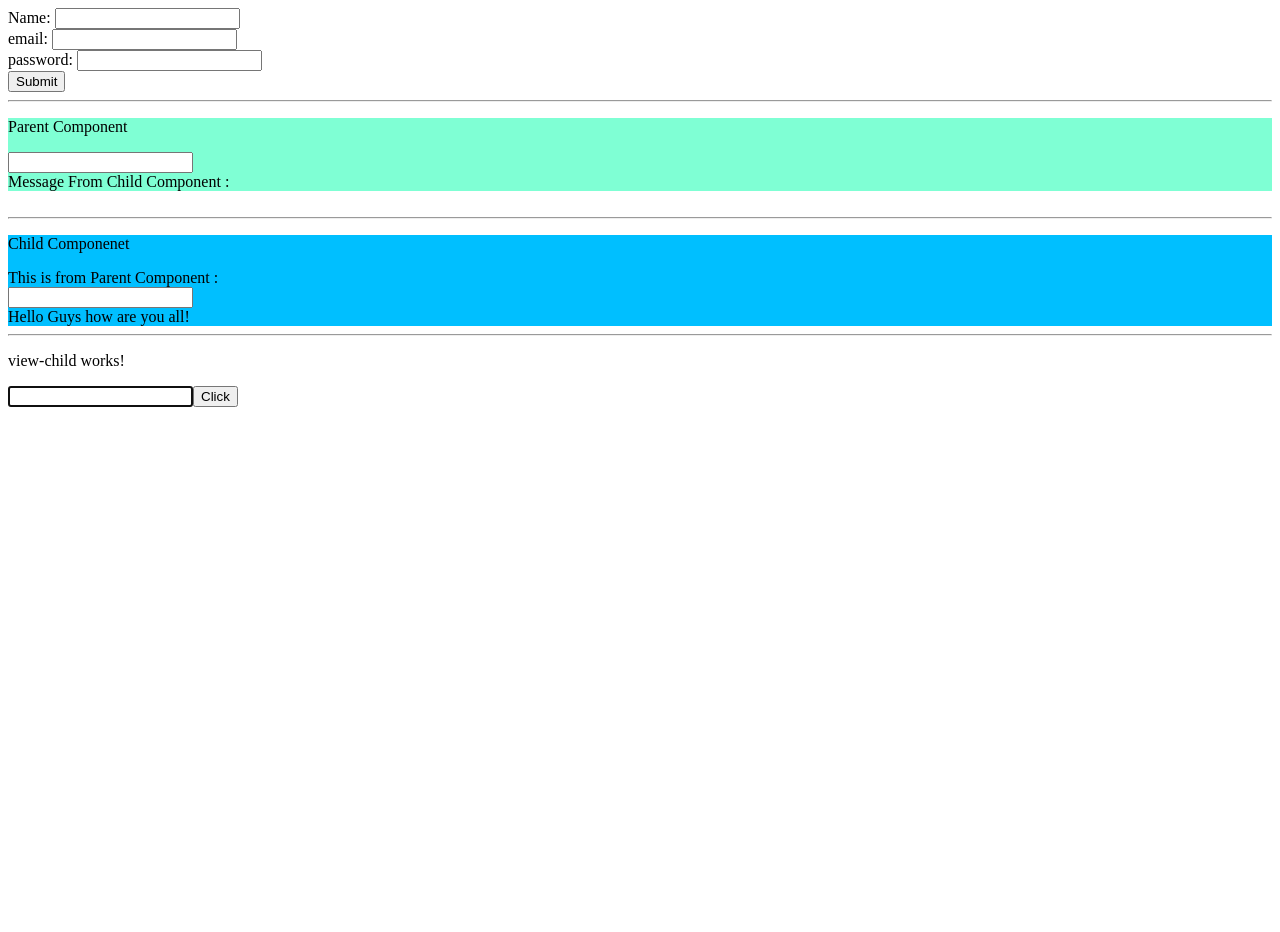
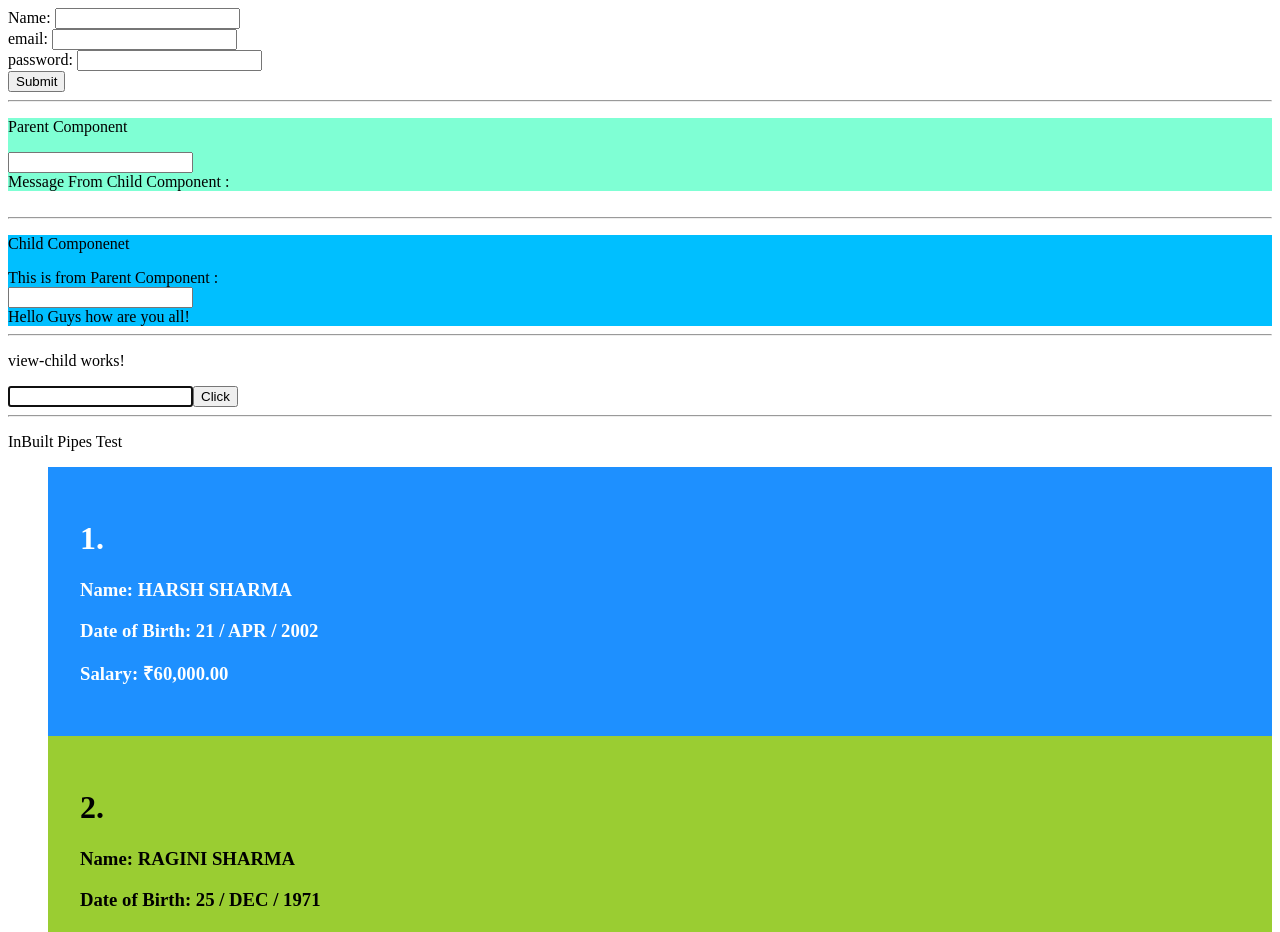
Before and after one commit to harshsharma420/Miles-IT-Interview, an Angular app: page / in a window 1280 px wide. Shown: the top 932 px of the page. Before the commit the page ends 800 px from the top, so only its background shows below. Built offline with nearby package versions, Linux system fonts and the light colour scheme.

Commit message:
revised built-in pipes for dynamic data

```diff
--- a/src/app/app.component.html
+++ b/src/app/app.component.html
@@ -18,4 +18,7 @@
 <hr>
 
 <app-view-child></app-view-child>
+<hr>
+
+<app-inbuilt-pipes></app-inbuilt-pipes>
 <router-outlet></router-outlet>
--- a/src/app/app.module.ts
+++ b/src/app/app.module.ts
@@ -8,12 +8,14 @@ import { HttpClientModule } from '@angular/common/http';
 import { C1Component } from './c1/c1.component';
 import { C2Component } from './c2/c2.component';
 import { ViewChildComponent } from './view-child/view-child.component';
+import { InbuiltPipesComponent } from './inbuilt-pipes/inbuilt-pipes.component';
 @NgModule({
   declarations: [
     AppComponent,
     C1Component,
     C2Component,
-    ViewChildComponent
+    ViewChildComponent,
+    InbuiltPipesComponent
   ],
   imports: [
     BrowserModule,
--- /dev/null
+++ b/src/app/inbuilt-pipes/inbuilt-pipes.component.html
@@ -0,0 +1,15 @@
+<p>InBuilt Pipes Test</p>
+
+<div>
+    <ul>
+        <li *ngFor="let people of data; let i = index">
+            <h1>
+                {{i + 1}}. <br>
+            </h1>
+
+            <h3>Name: {{people.name | uppercase}}</h3>
+            <h3>Date of Birth: {{people.dob | date: 'dd / MMM / y' | uppercase}}</h3>
+            <h3>Salary: {{people.salary | currency: 'INR'}}</h3>
+        </li>
+    </ul>
+</div>
--- /dev/null
+++ b/src/app/inbuilt-pipes/inbuilt-pipes.component.scss
@@ -0,0 +1,15 @@
+ul{
+    list-style-type: none;
+}
+li{
+    padding: 2rem;
+}
+
+li:nth-child(even){
+    background-color: yellowgreen;
+}
+
+li:nth-child(odd){
+    background-color: dodgerblue;
+    color: white;
+}
--- /dev/null
+++ b/src/app/inbuilt-pipes/inbuilt-pipes.component.ts
@@ -0,0 +1,26 @@
+import { Component } from '@angular/core';
+
+@Component({
+  selector: 'app-inbuilt-pipes',
+  templateUrl: './inbuilt-pipes.component.html',
+  styleUrls: ['./inbuilt-pipes.component.scss']
+})
+export class InbuiltPipesComponent {
+  data = [
+    {
+      name: "Harsh Sharma",
+      dob: Date.UTC(2002, 3, 21),
+      salary: 60000
+    },
+    {
+      name: "Ragini Sharma",
+      dob: Date.UTC(1971, 11, 25),
+      salary: 26000
+    },
+    {
+      name: "Dinesh Sharma",
+      dob: Date.UTC(1968, 8, 8),
+      salary: 70000
+    }
+  ]
+}
```
Also changed, not shown: 2 other files (tests, documents, lock files or other folders).
